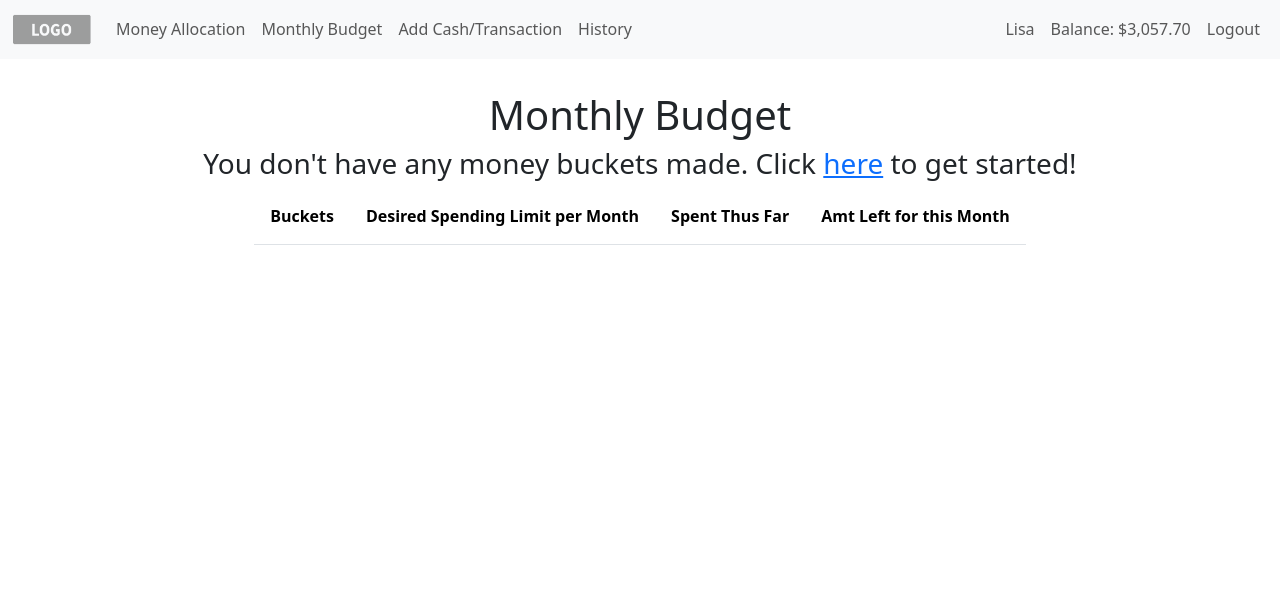
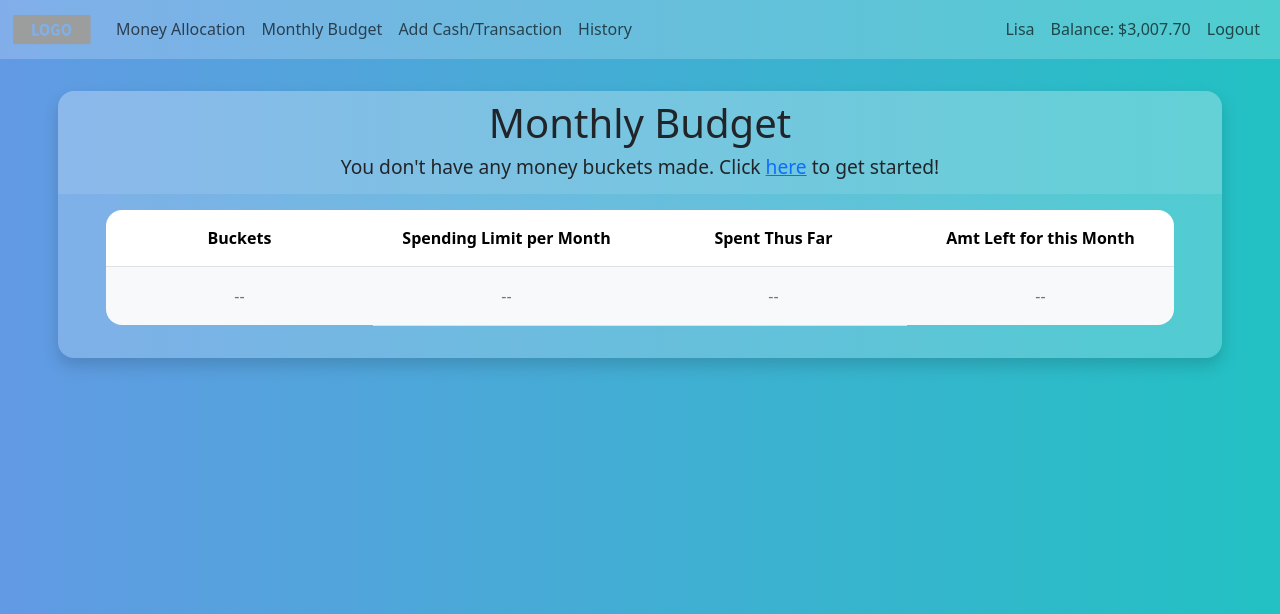
Before and after one commit to dnce17/budget, a Flask app: page /monthly in a window 1280 px wide. Shown: the top 614 px of the page. Run offline with Flask 3, Linux system fonts and the light colour scheme; a user stored in the database is signed in; data comes from the database, SQL or seed files in the repository; both versions use the stored data as it was after the commit; lists and menus that the app fills with data are empty; parts of the project's set-up code (start-up, migrations or seed data) failed here and were passed over; some libraries are stand-ins or nearby versions.

Commit message:
CSS design

```diff
--- a/app.py
+++ b/app.py
@@ -12,6 +12,7 @@ from helpers import login_required, is_float, usd, thousands
 
 app = Flask(__name__)
 app.jinja_env.auto_reload = True
+socketio = SocketIO(app)
 
 # Ensure templates are auto-reloaded
 app.config["TEMPLATES_AUTO_RELOAD"] = True
@@ -241,7 +242,7 @@ def transaction():
         if request.form.get("submit-money-btn"):
             money = request.form.get("money")
             if not money:
-                flash("Must type in an amount", "error_two")
+                flash("*Must type in an amount", "error_two")
                 return redirect("/transaction")
 
             if is_float(money):
@@ -273,16 +274,16 @@ def transaction():
 
                 return redirect("/transaction")
             else:
-                flash("Value must be integer or decimals only", "error_one")
+                flash("*Value must be integer or decimals only", "error_one")
                 return redirect("/transaction")
 
         elif request.form.get("submit-transaction-btn"):
             if not request.form.get("buckets") or not request.form.get("transaction"):
-                flash("Selecting a bucket and entering an amount is required", "error_three")
+                flash("*Selecting a bucket and entering an amount is required", "error_three")
                 return redirect("/transaction")
 
             if not is_float(request.form.get("transaction")):
-                flash("Value must be integer or decimals only", "error_one")
+                flash("*Value must be integer or decimals only", "error_one")
                 return redirect("/transaction")
 
             # Add to history table
@@ -321,17 +322,19 @@ def transaction():
 @login_required
 def history():
     # Reversed to arrange dates from latest to oldest
-    transactions = reversed(db.execute("SELECT * FROM history WHERE owner_id = ?", session["user_id"]))
+    # transactions = reversed(db.execute("SELECT * FROM history WHERE owner_id = ?", session["user_id"]))
+    transactions = db.execute("SELECT * FROM history WHERE owner_id = ?", session["user_id"])
+    transactions.reverse()
 
     dates = db.execute("SELECT date FROM history WHERE owner_id = ?", session["user_id"])
     month_yr_list = []
-    # Reverse to put recent date at top of dropdown list
-    month_yr_list.reverse()
     for date in dates:
         extracted = datetime.strptime(date["date"], "%m/%d/%y")
         month_yr = f"{extracted.strftime('%b')} {extracted.year}"
         if month_yr not in month_yr_list:
             month_yr_list.append(month_yr)
+    # Reverse to put recent date at top of dropdown list
+    month_yr_list.reverse()
     return render_template("history.html", transactions=transactions, usd=usd, month_yr_list=month_yr_list)
 
 
@@ -353,6 +356,7 @@ def logout():
     session.clear()
     return redirect("/")
 
+
 # Credits
 # https://flask.palletsprojects.com/en/1.1.x/patterns/viewdecorators/
 # https://docs.python.org/3.3/library/functions.html#zip
@@ -368,3 +372,6 @@ def logout():
     # If you're using Python 3 in your Flask App you need pip3 to install compatible parts.
 # https://stackoverflow.com/questions/33948966/flashing-2-groups-of-messages-in-2-different-places-using-flask
 # Convert num month to abbrev month - https://stackoverflow.com/questions/6557553/get-month-name-from-number
+
+# May want to consider flasksocket.io cause it does server to client and vice versa (I think)
+# https://stackoverflow.com/questions/42988907/how-do-you-send-messages-from-flask-server-python-to-html-client
--- a/static/data.json
+++ b/static/data.json
@@ -1 +1 @@
-Lisa, $3,057.70
+Lisa, $3,007.70
--- a/static/helpers.js
+++ b/static/helpers.js
@@ -119,7 +119,15 @@ function makeChart(labelNames, labelAllocations, chartCanvas) {
                             return context.dataset.data[context.dataIndex] + '%';
                         }
                     }
+                },
+                legend: {
+                    labels: {
+                        color: 'black'
+                    }
                 }
+            },
+            layout: {
+                padding: 10
             }
         }
     });
--- a/static/history.js
+++ b/static/history.js
@@ -1,6 +1,7 @@
 displayNameMoney();
 
 let dates = document.querySelector('.dates');
+let row = document.querySelectorAll('.transaction-row');
 
 dates.addEventListener('change', () => {
     // Get the date (e.g. Dec 2023)
--- a/static/history.json
+++ b/static/history.json
@@ -1 +1 @@
-{"Basic Needs": [63.66], "Investment": [], "Fun": [30], "T1": []}
+{"Basic Needs": [113.66], "Investment": [], "Fun": [30]}
--- a/static/styles.css
+++ b/static/styles.css
@@ -1,3 +1,81 @@
+/* Non-class styles */
+body {
+    background: linear-gradient(90deg, #629ae4 0%, #22c1c3 100%);
+}
+
+table tr:first-child th:first-child {
+    border-top-left-radius: 1rem;
+}
+
+table tr:first-child th:last-child {
+    border-top-right-radius: 1rem;
+}
+
+table tr:last-child td:first-child {
+    border-bottom: none;
+    border-bottom-left-radius: 1rem;
+}
+
+table tr:last-child td:last-child {
+    border-bottom: none;
+    border-bottom-right-radius: 1rem;
+}
+
+input {
+    background-color: rgba(248, 249, 250, 255);
+    border-style: solid;
+    border-radius: 1rem;
+}
+
+/* All tables will have
+box-shadow: 0px 5px 10px 0px rgba(0, 0, 0, 0.5);
+margin-bottom: 2rem; up so very bottom of page isnt touching the very bottom */
+
+/* class styles */
+.navbar {
+    background-color: rgba(255, 255, 255, 0.2);
+}
+
+.header {
+    width: calc(100% + 6rem);
+    transform: translateY(-1rem);
+    border-radius: 1rem 1rem 0 0;
+    background-color: rgba(255, 255, 255, 0.1);
+}
+
+.history-header {
+    padding: 1rem 0 1rem 0;
+}
+
+.bucket-header {
+    padding: 0.5rem 0 0.5rem 0;
+}
+
+.ctnr {
+    width: fit-content;
+    margin: 0 auto;
+    padding: 1rem 3rem 1rem 3rem;
+    background-color: rgba(255, 255, 255, 0.2);
+    border-radius: 1rem;
+}
+
+.money-ctnr, .transaction-ctnr {
+    width: 32rem;
+}
+
+.get-started {
+    font-size: 1.2rem;
+}
+
+.transaction-form input {
+    background-color: white;
+    border: none;
+}
+
+.transaction {
+    border: none;
+}
+
 /* Affects some, but not all html files */
 .logo {
     width: 5rem;
@@ -90,9 +173,11 @@
 
 .donut-chart-ctnr {
     max-width: 70vw;
-    background-color: #F3CB6F;
+    /* background-color: #F3CB6F; */
+    background-color: rgba(255, 255, 255, 0.2);
     border-radius: 0.5rem;
     margin: 0 auto;
+    transform: translateY(1rem);
 }
 
 .tooltip-icon {
@@ -151,14 +243,31 @@
     width: 8rem;
 }
 
-/* All HTML use */
+/* history.html */
+.history-ctnr {
+    margin-bottom: 2rem;
+}
+
+.table {
+    width: fit-content;
+}
+
+.table tr td {
+    background-color: rgba(248, 249, 250, 255)
+}
+
+/* Used throughout some/all HTML files*/
 .m-top {
     margin-top: 2rem;
 }
+.shadow {
+    box-shadow: 0px 5px 10px 0px rgba(0, 0, 0, 0.5);
+}
+
 
 /* JS Use */
 .saved {
-    background-color: white;
+    /* background-color: white; */
     border: none;
     pointer-events: none;
 }
--- a/templates/layout.html
+++ b/templates/layout.html
@@ -11,7 +11,7 @@
         <title>Budget Your Money: {% block title %}{% endblock %}</title>
     </head>
     <body>
-        <nav class="navbar navbar-expand-lg bg-body-tertiary">
+        <nav class="navbar navbar-expand-lg">
             <div class="container-fluid">
               <a class="navbar-brand" href="#">
                 <img class="logo" src="static/img/placeholder-logo.png">
--- a/templates/monthly.html
+++ b/templates/monthly.html
@@ -5,19 +5,21 @@
 {% endblock %}
 
 {% block main %}
-<div class="bucket-ctnr text-center">
+<div class="bucket-ctnr ctnr text-center shadow d-flex flex-column align-items-center">
+	<div class="header bucket-header">
 		<h1>Monthly Budget</h1>
 		<h3 class="get-started">
 			{% if not existing %}
 				You don't have any money buckets made. Click <a href="/">here</a> to get started!
 			{% endif %}
 		</h3>
+	</div>
 	<form action="/monthly" method="post" class="bucket-form d-inline-block">
 		<table class="table bucket-table">
 			<thead class="bucket-head">
 				<tr class="col-headers">
 					<th>Buckets</th>
-					<th>Desired Spending Limit per Month</th>
+					<th>Spending Limit per Month</th>
 					<th>Spent Thus Far</th>
 					<th>Amt Left for this Month</th>
 				</tr>
@@ -44,6 +46,11 @@
 							{% endif %}
 						</tr>
 					{% endfor%}
+				{% else %}
+					<td><input class="bucket-input bucket-name saved" type="text" name="bucket" placeholder="--" readonly></td>
+					<td><input class="bucket-input limit saved int-only" type="text" inputmode="numeric" name="limit" placeholder="--"></td>
+					<td><input class="spending saved" type="text" name="spending" placeholder="--" readonly></td>
+					<td><input class="remaining saved" type="text" name="remaining" placeholder="--" readonly></td>
 				{% endif %}
 			</tbody>
 		</table>
@@ -58,7 +65,7 @@
 		{% endif %}
 	</form>
 </div>
-<div class="donut-chart-ctnr d-flex flex-wrap"></div>
+<div class="donut-chart-ctnr shadow d-flex flex-wrap"></div>
 {% endblock %}
 
 {% block js %}
--- a/templates/transaction.html
+++ b/templates/transaction.html
@@ -14,7 +14,7 @@
 		{% endif %}
 	{% endwith %}
 </div>
-<div class="money-ctnr text-center">
+<div class="money-ctnr ctnr text-center shadow">
     <h1>Add Money to Balance</h1>
     <form action="/transaction" method="post" class="transaction-form d-inline-block m-top">
         <div class="inner-money-ctnr d-inline-block">
@@ -33,7 +33,7 @@
 		{% endwith %}
 	</div>
 </div>
-<div class="transaction-ctnr text-center m-top">
+<div class="transaction-ctnr ctnr text-center m-top shadow">
     <h1>Add Transaction</h1>
     <h3 class="get-started">
         {% if not existing %}
```
Also changed, not shown: other parts of static/styles.css (+22 -10 lines), requirements.txt (+28 -3 lines), static/index.js (+19 -6 lines), templates/history.html (+15 -2 lines), templates/index.html (+38 -18 lines), budget.db, 6 other files. Lines whose indentation alone changed are shown as unchanged.
